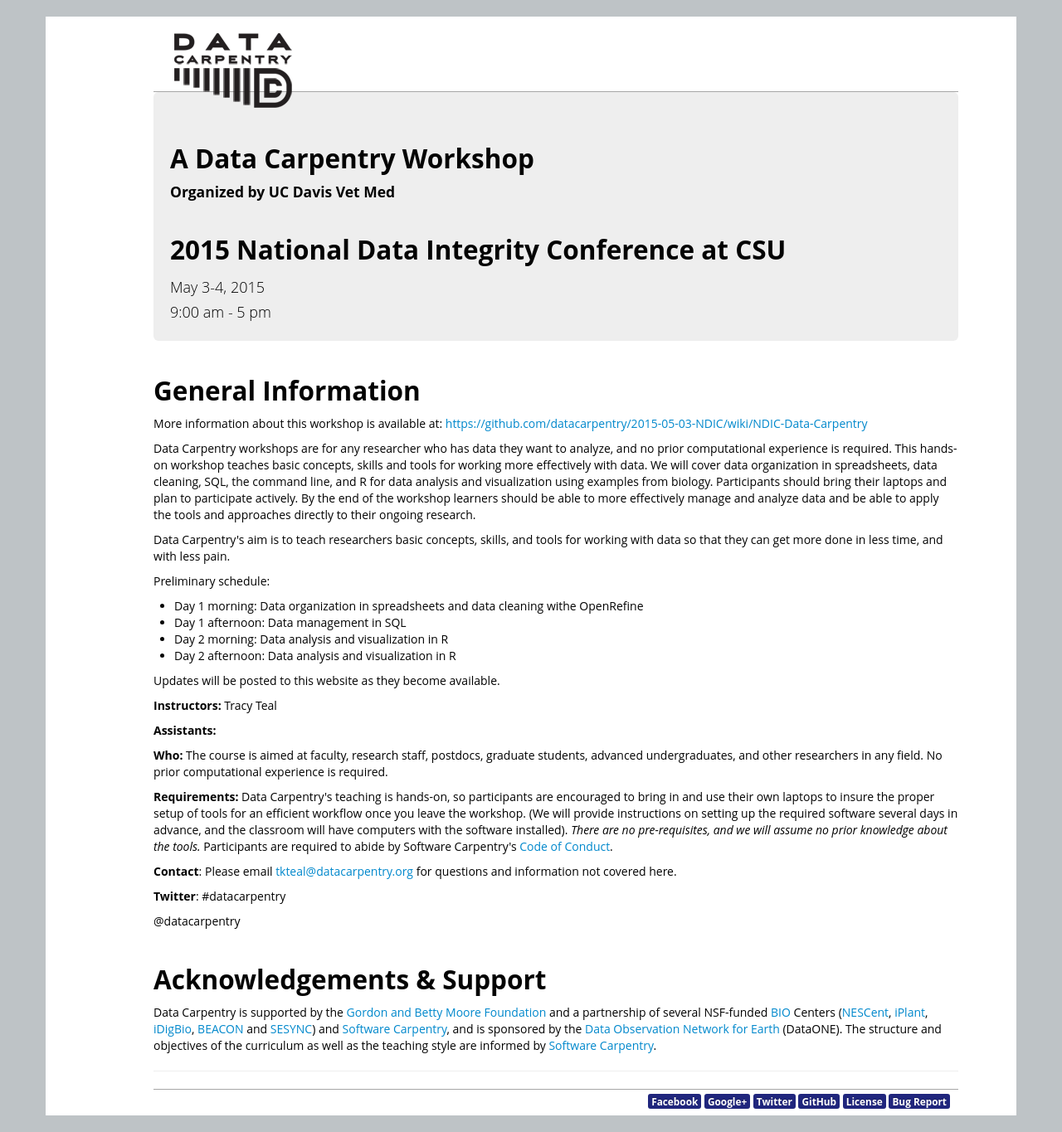
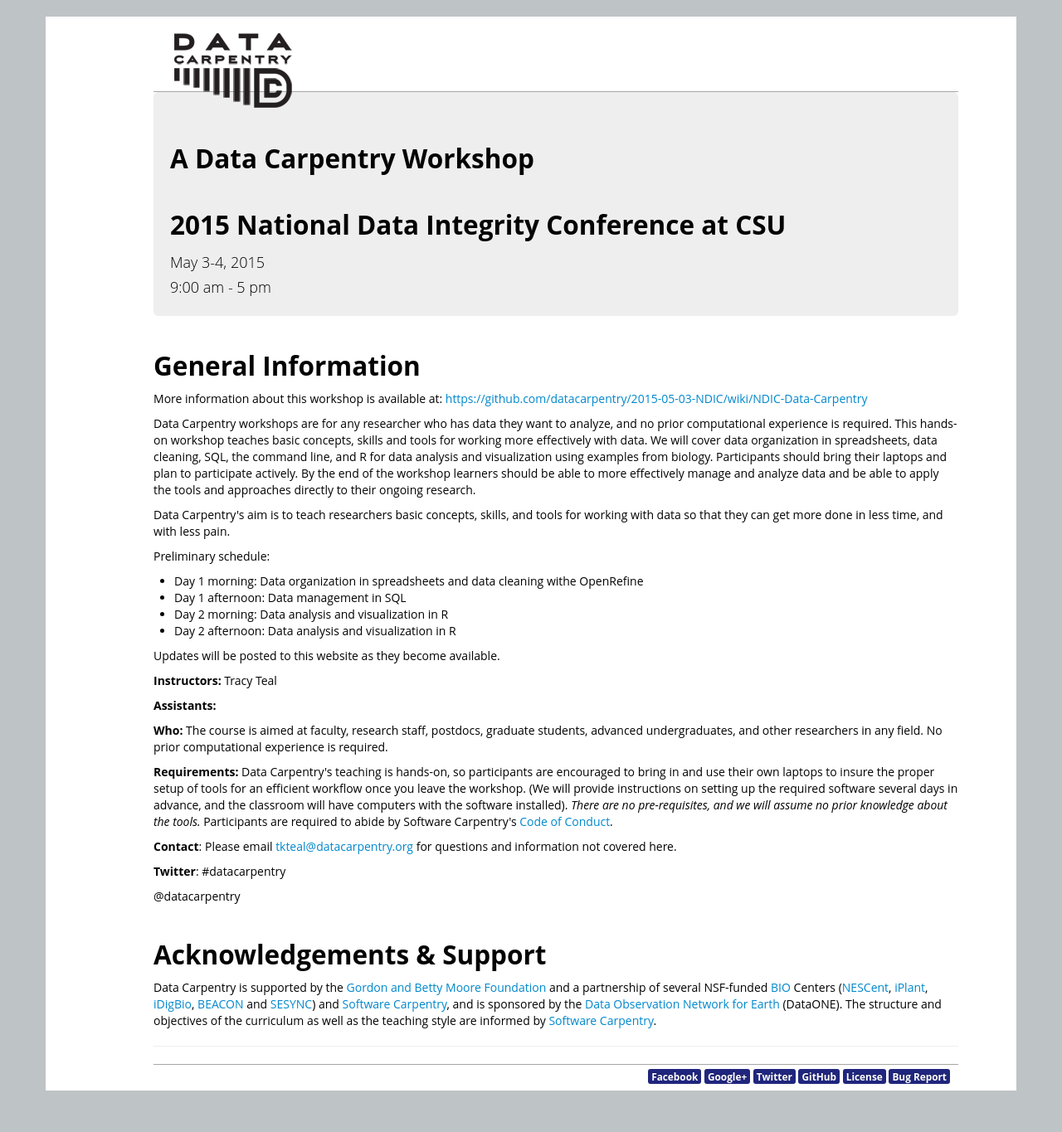
Before and after one commit to datacarpentry/2015-05-03-NDIC, a Jekyll site: the page built from index.html, in a window 1280 px wide. Shown: the whole page at 83% size. Built offline with Jekyll 4.4.1, drawn with Linux system fonts in a browser that asks for light colours; nearby versions of some CDN libraries; library files that are not in the unit come from our copies; after the commit the page ends 1335 px from its top, so only the background shows below that.

Commit message:
updated layout without organized by info

```diff
--- a/_layouts/bootcamp.html
+++ b/_layouts/bootcamp.html
@@ -23,7 +23,7 @@
           <div class="row-fluid">
             <div class="span10">
 	      <h2>A Data Carpentry Workshop</h2>
-	      <h4>Organized by UC Davis Vet Med </h4>
+<!--	      <h4>Organized by  </h4> -->
               <h2>{{page.venue}}</h2>
               {% if page.address %}{{page.address}}<br/>{% endif %}
               {{page.humandate}}
```
